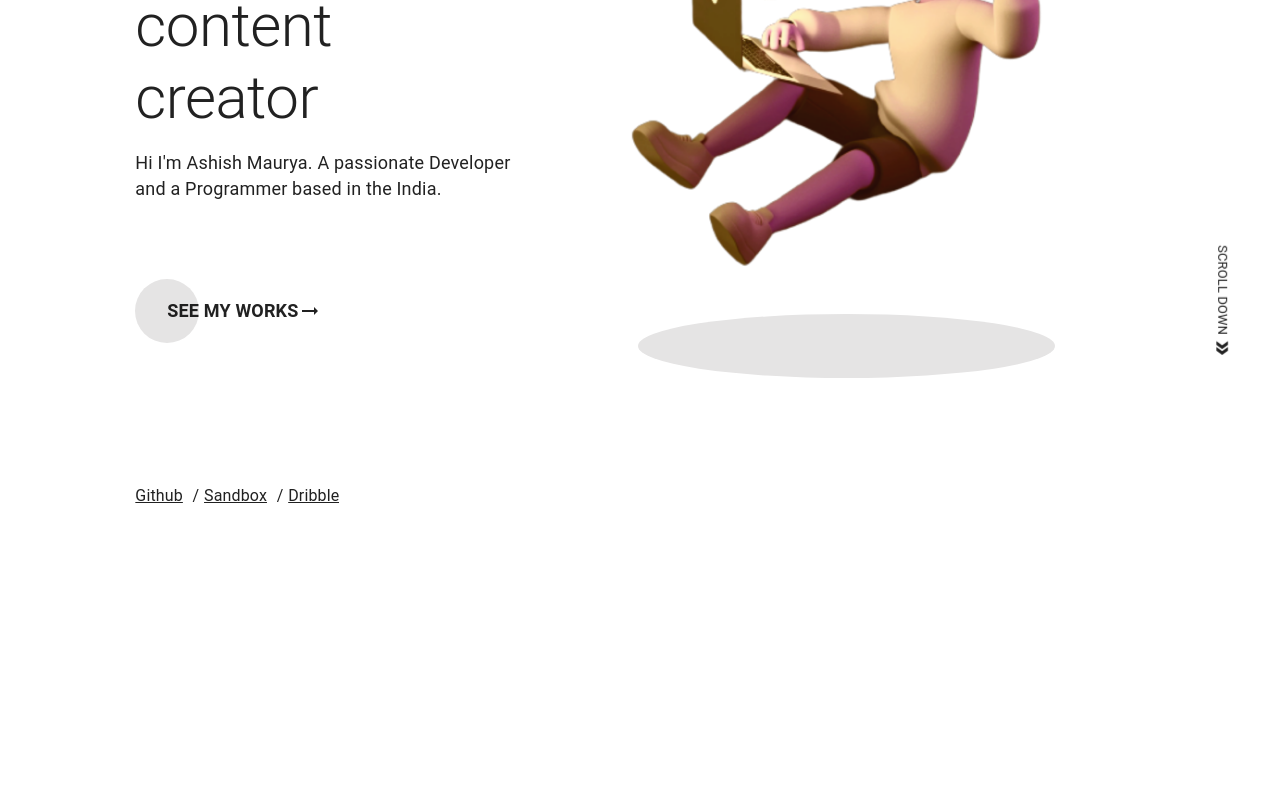
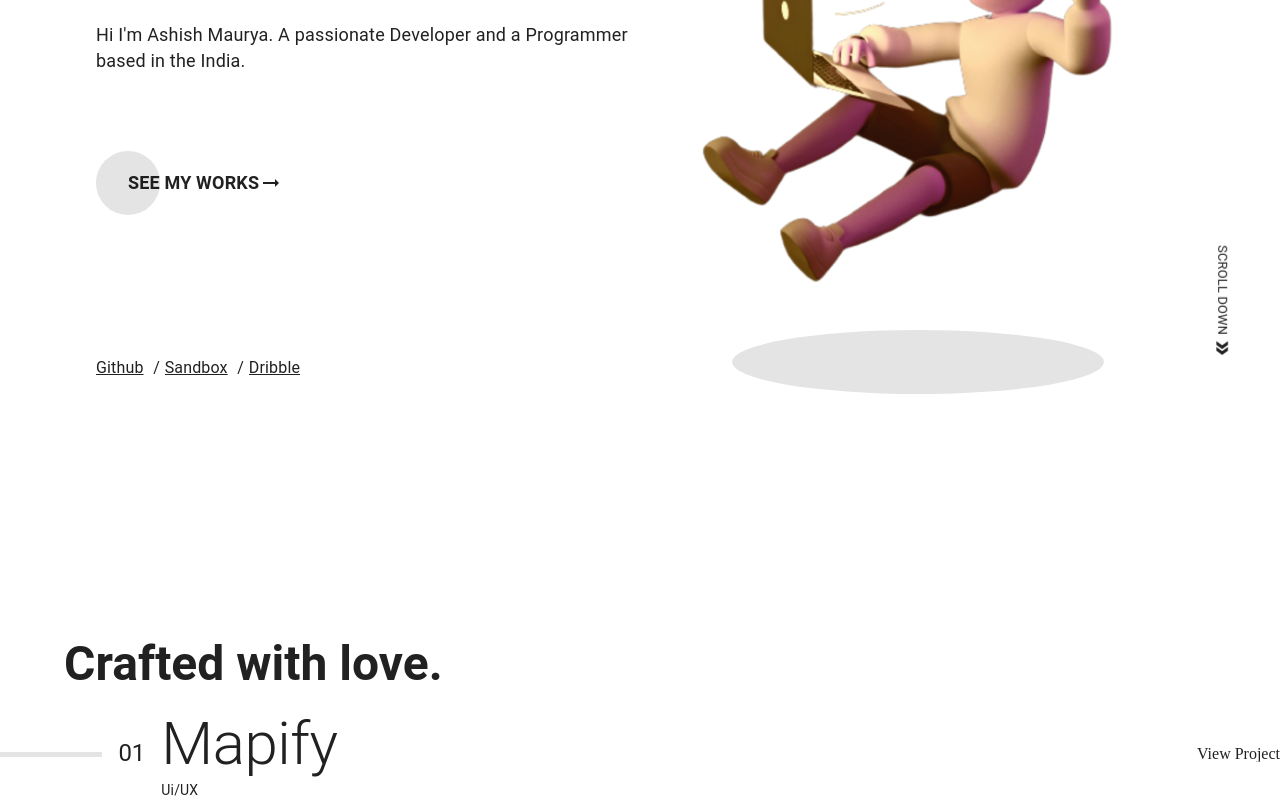
Before and after one commit to Ashumaurya/NextJsfolio, a Next.js app: page / in a window 1280 px wide. Shown: the part 330-1130 px from the top of the page. Before the commit the page ends 1062 px from the top, so only its background shows below. Built offline with nearby package versions, Linux system fonts and the light colour scheme.

Commit message:
header fixed

```diff
--- a/components/header/header.js
+++ b/components/header/header.js
@@ -2,7 +2,6 @@ import { Grid, Paper, Typography } from "@mui/material";
 import { Box } from "@mui/system";
 import { styled } from "@mui/material/styles";
 import ArrowRightAltIcon from "@mui/icons-material/ArrowRightAlt";
-import CoverImage from "../../public/images/CoverPhoto.png";
 import CoverLight from "../../public/images/CoverPhotoLight.png";
 import CoverDark from "../../public/images/CoverPhotoDarkBright.png";
 import styles from "../header/header.module.css";
@@ -10,7 +9,7 @@ import Image from "next/image";
 import { useContext } from "react";
 import { DarkMode } from "../../pages/api/theme";
 import DoubleArrowIcon from "@mui/icons-material/DoubleArrow";
-
+import React from "react";
 const Item = styled(Paper)(({ theme }) => ({
   ...theme.typography.body2,
   padding: theme.spacing(1),
@@ -58,8 +57,8 @@ const Header = () => {
   return (
     <Box sx={{ flexGrow: 1, padding: "2rem" }}>
       <Grid container spacing={3}>
-        <Grid item lg={1} xs={0}></Grid>
-        <Grid item md={8} lg={4} xs={12}>
+        {/* <Grid item lg={1} xs={0}></Grid> */}
+        <Grid item md={10} lg={6} xs={12}>
           <Box
             sx={{
               flexGrow: 1,
--- /dev/null
+++ b/components/work/projectCard.js
@@ -0,0 +1,41 @@
+import { styled } from "@mui/material/styles";
+import { Box, Typography } from "@mui/material";
+
+const Line = styled(Box)(({ theme }) => ({
+  height: "0.3rem",
+  width: "8%",
+  alignItems: "center",
+  background:
+    theme.palette.mode === "light" ? "#E5E4E4" : "rgba(255, 255, 255, 0.12)",
+}));
+
+const Project = () => {
+  return (
+    <>
+      <Box sx={{ flexGrow: 1, display: "flex", alignItems: "center" }}>
+        <Line />{" "}
+        <Typography
+          sx={{ alignItems: "center", margin: "0 1rem" }}
+          fontSize="large"
+          variant="h5"
+        >
+          01
+        </Typography>
+        <Box
+          sx={{
+            flexGrow: 1,
+            display: "flex",
+            flexDirection: "column",
+            alignSelf: "center",
+          }}
+        >
+          <Typography variant="h2">Mapify</Typography>
+          <Typography variant="body2">Ui/UX</Typography>
+        </Box>
+        <Box sx={{}}>View Project</Box>
+      </Box>
+    </>
+  );
+};
+
+export default Project;
--- /dev/null
+++ b/components/work/work.js
@@ -0,0 +1,29 @@
+import { Box, Typography } from "@mui/material";
+import Project from "./projectCard";
+import { styled } from "@mui/material/styles";
+
+const Title = styled(Box)(({ theme }) => ({
+  flexGrow: 1,
+  margin: "4rem 10rem",
+  [theme.breakpoints.down("xl")]: {
+    margin: "1rem 4rem",
+  },
+  [theme.breakpoints.down("sm")]: {
+    margin: "1rem 2rem",
+  },
+}));
+const Work = () => {
+  return (
+    <Box sx={{ flexGrow: 1 }}>
+      <Title>
+        <Typography variant="h3" fontWeight="Bold">
+          Crafted with love.
+        </Typography>
+      </Title>
+
+      <Project />
+    </Box>
+  );
+};
+
+export default Work;
--- a/pages/index.js
+++ b/pages/index.js
@@ -1,19 +1,31 @@
-import { Height } from "@mui/icons-material";
-import { Box, Paper } from "@mui/material";
+import { styled } from "@mui/material/styles";
+import { Box } from "@mui/material";
 import Head from "next/head";
 import Header from "../components/header/header";
+import Work from "../components/work/work";
 
 export default function Home() {
+  const Container = styled(Box)(({ theme }) => ({
+    flexGrow: 1,
+    margin: "4rem 10rem",
+    [theme.breakpoints.down("xl")]: {
+      margin: "1rem 4rem",
+    },
+    [theme.breakpoints.down("sm")]: {
+      margin: "1rem 2rem",
+    },
+  }));
   return (
     <>
       <Head>
-        <title>Create Next App</title>
+        <title>Ashish Maurya</title>
         <meta name="description" content="Generated by create next app" />
         <link rel="icon" href="/favicon.ico" />
       </Head>
-      <Box sx={{ flexGrow: 1 }}>
+      <Container>
         <Header />
-      </Box>
+      </Container>
+      <Work />
     </>
   );
 }
```
